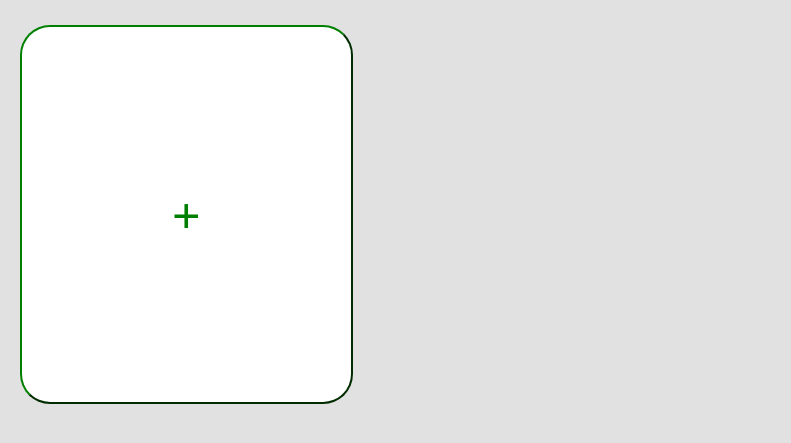
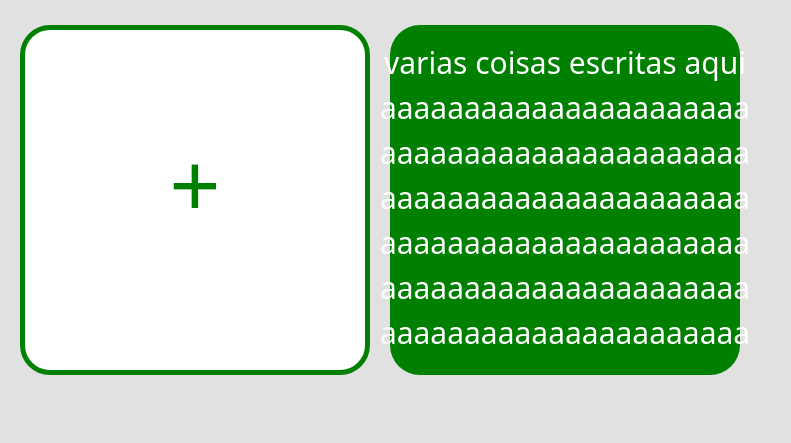
Before and after one commit to arthurbaccan/ATBSearch, a PHP site: page /tabela.html in a window 1280 px wide. Shown: the part 112-555 px from the top of the page, without its empty margins (0-791 px from the left). Run offline with PHP 8.4, Linux system fonts and the light colour scheme.

Commit message:
Add files via upload

```diff
--- a/HTML/style.css
+++ b/HTML/style.css
@@ -60,3 +60,58 @@ div.flex {
 
     font-size: 32px;
 }
+
+/*
+CUSTOM:
+BUTTON-TABLE
+*/
+
+button.table-add {
+    margin: 25px 0 0 20px;
+    width: 350px;
+    height: 350px;
+    padding: 0px 0px 33px 0px;
+
+    background-color: white;
+    color: green;
+    font-size: 90px;
+    border-radius: 30px;
+    border: 5px solid green;
+
+    transition: 0.5s;
+}
+
+button.table-add:hover {
+    border: 5px solid darkgreen;
+    color: darkgreen;
+    background-color: rgb(236, 250, 255);
+
+    transition: 0.5s;
+}
+
+button.table-open {
+    margin: 25px 0 0 20px;
+    width: 350px;
+    height: 350px;
+    padding: 15px 15px 48px 15px;
+
+    background-color: green;
+    color: white;
+    font-size: 30px;
+    border-radius: 30px;
+    border: 0px;
+
+    display: flex;
+    flex-wrap: wrap;            /* Permite que o conteúdo quebre em linha */
+    align-items: center;        /* Centraliza verticalmente o conteúdo */
+    justify-content: center;    /* Centraliza horizontalmente o conteúdo */
+    text-align: center;         /* Garante que o texto fique centralizado */
+
+    transition: 0.5s;
+}
+
+button.table-open:hover {
+    background-color: darkgreen;
+
+    transition: 0.5s;
+}
--- a/HTML/tabela.html
+++ b/HTML/tabela.html
@@ -90,10 +90,19 @@
       Deve conter um botão de adicionar tabelar no canto superior esquerdo sempre,
       Lembrar de colocar uma excessão de java script pra evitar que seja possivel abrir mais de uma tabela personalizada ao mesmo tempo ao clicar rápido no botão,
       As tabelas personalizadas te que usar o mesmo banco de dados local das tabelas convencionais-->
-      <div>
-        <button style="margin: 25px 0px 0px 20px; padding: 150px; background-color: white; color: green; font-size: 50px; border-radius: 30px; border-color: green;">
+      <div style="display: flex; align-items: center;">
+        <button class="table-add">
           +
         </button>
+
+        <button class="table-open">
+          varias coisas escritas aqui
+          aaaaaaaaaaaaaaaaaaaaaa
+          aaaaaaaaaaaaaaaaaaaaaa
+          aaaaaaaaaaaaaaaaaaaaaa
+          aaaaaaaaaaaaaaaaaaaaaa
+          aaaaaaaaaaaaaaaaaaaaaa
+          aaaaaaaaaaaaaaaaaaaaaa
       </div>
 
 
```
